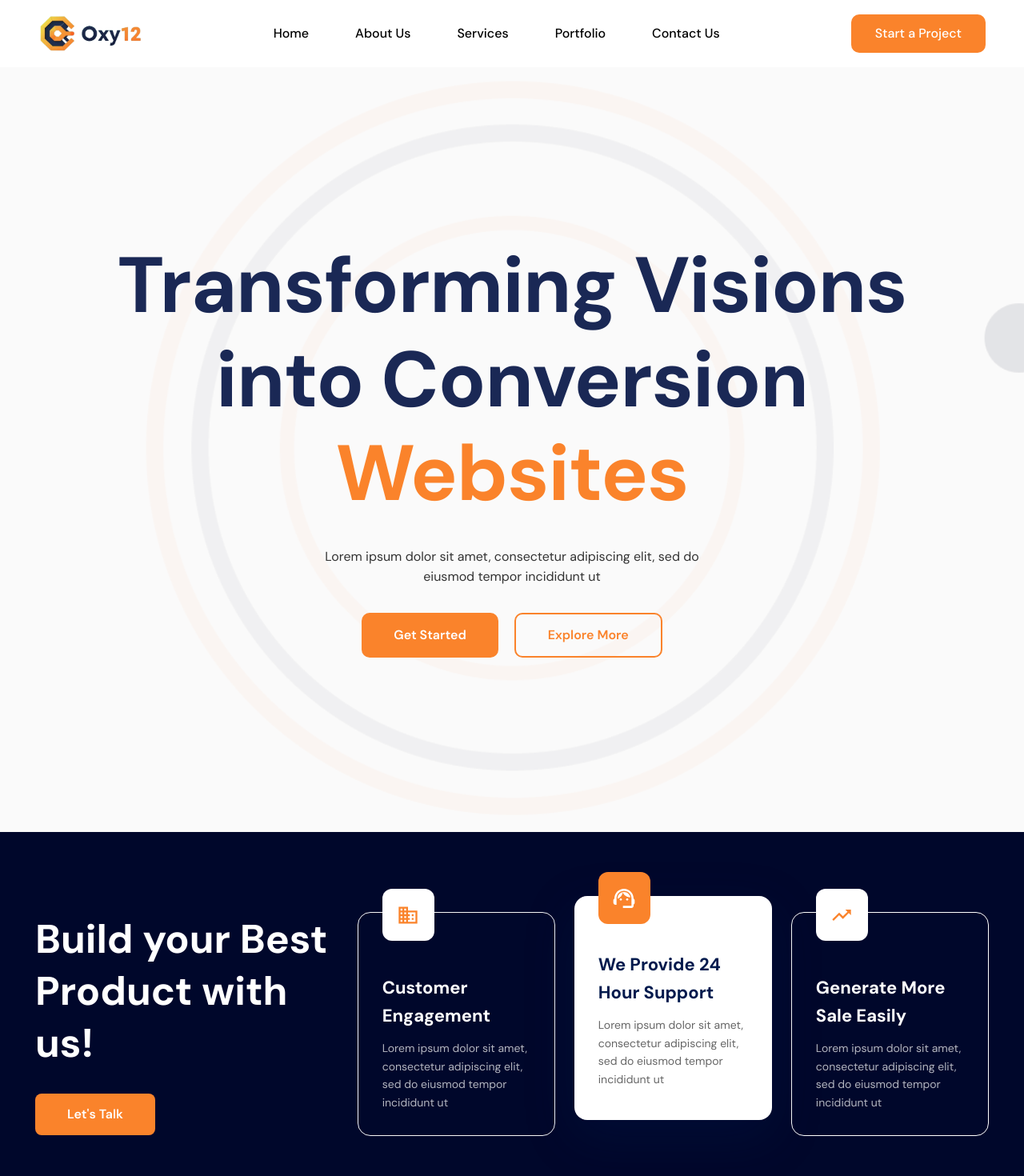
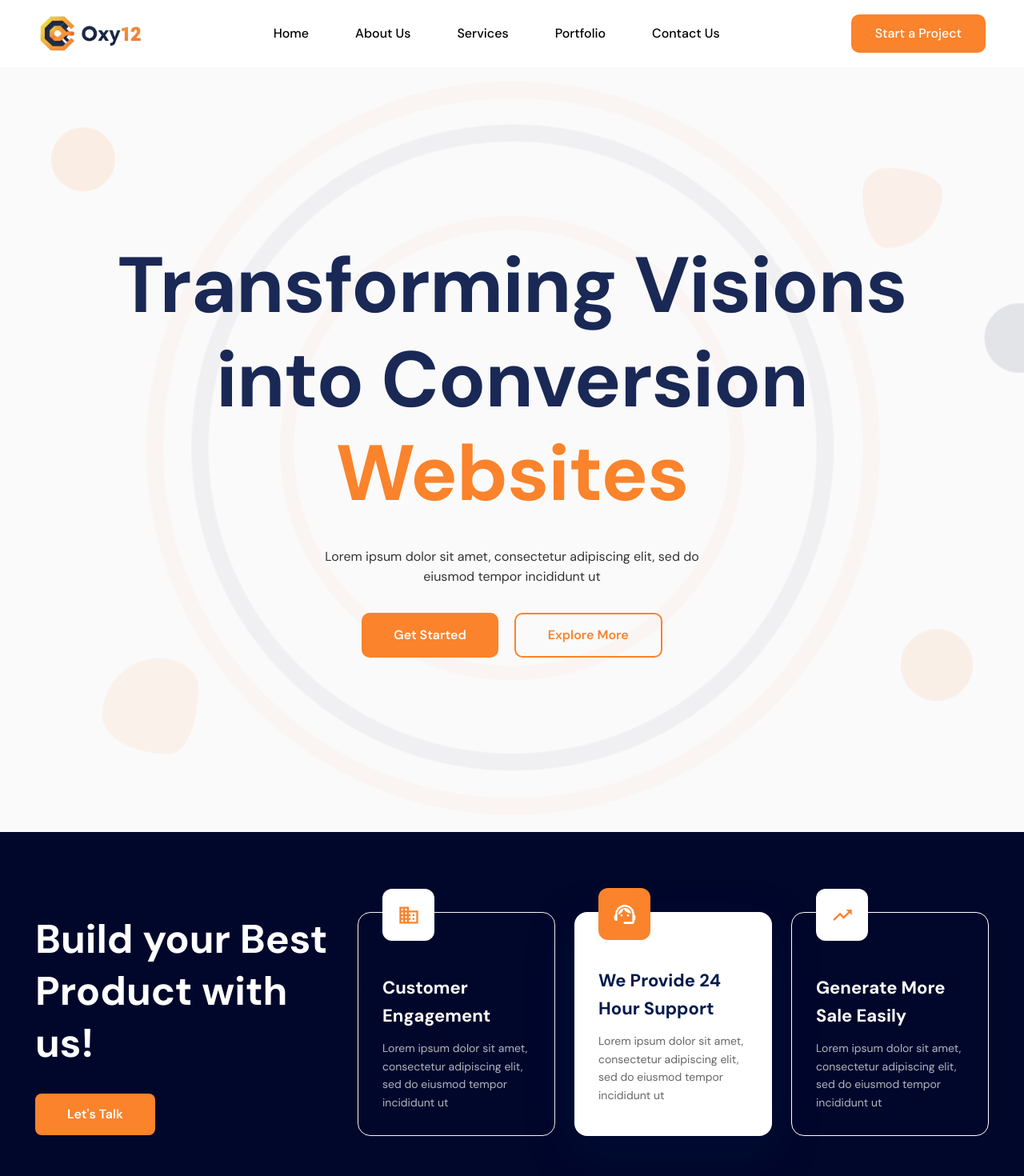
Before and after one commit to Bright-Circuit/Oxy12-Website, a Next.js app: page / in a window 1280 px wide. Shown: the top 1470 px of the page at 80% size. Built offline with nearby package versions, Linux system fonts and the light colour scheme.

Commit message:
add some changes

```diff
--- a/src/app/(website)/page.jsx
+++ b/src/app/(website)/page.jsx
@@ -1,6 +1,6 @@
 'use client'
 
-import React, { useState } from 'react'
+import React, { useState, useRef, useEffect } from 'react'
 import { Box, Container, Typography, Button, Stack, Grid, Paper } from '@mui/material'
 import BusinessIcon from '@mui/icons-material/Business'
 import SupportAgentIcon from '@mui/icons-material/SupportAgent'
@@ -12,8 +12,51 @@ import StarIcon from '@mui/icons-material/Star'
 import ChevronLeftIcon from '@mui/icons-material/ChevronLeft'
 import ChevronRightIcon from '@mui/icons-material/ChevronRight'
 
+// Custom hook for scroll animations
+const useInView = (ref, options = {}) => {
+  const [isInView, setIsInView] = useState(false)
+
+  useEffect(() => {
+    const observer = new IntersectionObserver(([entry]) => {
+      if (entry.isIntersecting) {
+        setIsInView(true)
+        observer.unobserve(entry.target)
+      }
+    }, {
+      threshold: 0.1,
+      ...options,
+    })
+
+    if (ref.current) {
+      observer.observe(ref.current)
+    }
+
+    return () => {
+      if (ref.current) {
+        observer.unobserve(ref.current)
+      }
+    }
+  }, [ref, options])
+
+  return isInView
+}
+
 export default function page() {
   const [currentIndex, setCurrentIndex] = useState(1)
+
+  // Refs for scroll animations
+  const featuresRef = useRef(null)
+  const whoWeAreRef = useRef(null)
+  const servicesRef = useRef(null)
+  const ctaRef = useRef(null)
+  const testimonialsRef = useRef(null)
+
+  // Check if sections are in view
+  const featuresInView = useInView(featuresRef)
+  const whoWeAreInView = useInView(whoWeAreRef)
+  const servicesInView = useInView(servicesRef)
+  const ctaInView = useInView(ctaRef)
+  const testimonialsInView = useInView(testimonialsRef)
 
   const testimonials = [
     {
@@ -92,6 +135,24 @@ export default function page() {
           marginTop: { xs: '70px', sm: '70px', md: '60px', lg: '80px', xl: '20px' },
           background: 'url(/images/hero-images/hero.png) center center/cover no-repeat',
           padding: { xs: '50px 10px', sm: '50px 20px', md: '40px 0', lg: '20px 0' },
+          '@keyframes fadeInUp': {
+            from: {
+              opacity: 0,
+              transform: 'translateY(30px)',
+            },
+            to: {
+              opacity: 1,
+              transform: 'translateY(0)',
+            },
+          },
+          '@keyframes float': {
+            '0%, 100%': {
+              transform: 'translateY(0px)',
+            },
+            '50%': {
+              transform: 'translateY(-20px)',
+            },
+          },
         }}
       >
         <Box
@@ -102,6 +163,71 @@ export default function page() {
             width: '100%',
             height: '100%',
             pointerEvents: 'none',
+          }}
+        />
+
+        {/* Floating Shapes */}
+        {/* Shape 1 - Top Left */}
+        <Box
+          sx={{
+            position: 'absolute',
+            top: '10%',
+            left: '5%',
+            width: { xs: '40px', md: '80px' },
+            height: { xs: '40px', md: '80px' },
+            borderRadius: '50%',
+            backgroundColor: 'rgba(250, 131, 43, 0.1)',
+            pointerEvents: 'none',
+            animation: 'float 4s ease-in-out infinite',
+            zIndex: 1,
+          }}
+        />
+
+        {/* Shape 2 - Top Right */}
+        <Box
+          sx={{
+            position: 'absolute',
+            top: '15%',
+            right: '8%',
+            width: { xs: '50px', md: '100px' },
+            height: { xs: '50px', md: '100px' },
+            borderRadius: '30% 70% 70% 30% / 30% 30% 70% 70%',
+            backgroundColor: 'rgba(250, 131, 43, 0.08)',
+            pointerEvents: 'none',
+            animation: 'float 5s ease-in-out infinite reverse',
+            zIndex: 1,
+          }}
+        />
+
+        {/* Shape 3 - Bottom Left */}
+        <Box
+          sx={{
+            position: 'absolute',
+            bottom: '10%',
+            left: '10%',
+            width: { xs: '60px', md: '120px' },
+            height: { xs: '60px', md: '120px' },
+            borderRadius: '60% 40% 30% 70% / 60% 30% 70% 40%',
+            backgroundColor: 'rgba(250, 131, 43, 0.07)',
+            pointerEvents: 'none',
+            animation: 'float 6s ease-in-out infinite',
+            zIndex: 1,
+          }}
+        />
+
+        {/* Shape 4 - Bottom Right */}
+        <Box
+          sx={{
+            position: 'absolute',
+            bottom: '15%',
+            right: '5%',
+            width: { xs: '45px', md: '90px' },
+            height: { xs: '45px', md: '90px' },
+            borderRadius: '50%',
+            backgroundColor: 'rgba(250, 131, 43, 0.09)',
+            pointerEvents: 'none',
+            animation: 'float 4.5s ease-in-out infinite reverse',
+            zIndex: 1,
           }}
         />
 
@@ -128,6 +254,7 @@ export default function page() {
                 color: '#1a2855',
                 letterSpacing: '-1px',
                 margin: 0,
+                animation: 'fadeInUp 0.8s ease-out 0.2s both',
               }}
             >
               Transforming Visions
@@ -153,6 +280,7 @@ export default function page() {
                 lineHeight: 1.6,
                 maxWidth: { xs: '100%', md: '500px' },
                 fontWeight: 400,
+                animation: 'fadeInUp 0.8s ease-out 0.4s both',
               }}
             >
               Lorem ipsum dolor sit amet, consectetur adipiscing elit, sed do
@@ -166,6 +294,7 @@ export default function page() {
               sx={{
                 justifyContent: 'center',
                 width: { xs: '100%', sm: 'auto' },
+                animation: 'fadeInUp 0.8s ease-out 0.6s both',
               }}
             >
               <Button
@@ -222,17 +351,58 @@ export default function page() {
 
       {/* Features Section */}
       <Box
+        ref={featuresRef}
         sx={{
           bgcolor: 'secondary.main',
           padding: { xs: '60px 20px', md: '100px 20px' },
           position: 'relative',
+          '@keyframes slideInUp': {
+            from: {
+              opacity: 0,
+              transform: 'translateY(50px)',
+            },
+            to: {
+              opacity: 1,
+              transform: 'translateY(0)',
+            },
+          },
+          '@keyframes slideInLeft': {
+            from: {
+              opacity: 0,
+              transform: 'translateX(-50px)',
+            },
+            to: {
+              opacity: 1,
+              transform: 'translateX(0)',
+            },
+          },
+          '@keyframes slideInRight': {
+            from: {
+              opacity: 0,
+              transform: 'translateX(50px)',
+            },
+            to: {
+              opacity: 1,
+              transform: 'translateX(0)',
+            },
+          },
+          '@keyframes scaleInUp': {
+            from: {
+              opacity: 0,
+              transform: 'scale(0.9) translateY(30px)',
+            },
+            to: {
+              opacity: 1,
+              transform: 'scale(1) translateY(0)',
+            },
+          },
         }}
       >
         <Container maxWidth="xl">
           <Grid container spacing={{ xs: 3, md: 2 }} alignItems="center">
             {/* Left Content */}
             <Grid item xs={12} md={4}>
-              <Box>
+              <Box sx={{ animation: featuresInView ? 'slideInLeft 0.8s ease-out' : 'none' }}>
                 <Typography
                   sx={{
                     fontSize: { xs: '28px', sm: '32px', md: '50px' },
@@ -269,7 +439,7 @@ export default function page() {
             </Grid>
 
             {/* Right Content - Cards */}
-            <Grid item xs={12} md={8} justifyContent={'space-between'}>
+            <Grid item xs={12} md={8}>
               <Grid container spacing={{ xs: 2, md: 3 }} alignItems="stretch">
                 {/* Card 1 - Customer Engagement */}
                 <Grid item xs={12} sm={6} md={4}>
@@ -284,6 +454,7 @@ export default function page() {
                       flexDirection: 'column',
                       justifyContent: 'space-between',
                       transition: 'all 0.3s ease',
+                      animation: featuresInView ? 'scaleInUp 0.8s ease-out 0.1s both' : 'none',
                       '&:hover': {
                         border: '1px solid rgba(255, 122, 61, 0.5)',
                         boxShadow: '0 8px 24px rgba(255, 122, 61, 0.15)',
@@ -346,6 +517,7 @@ export default function page() {
                       transition: 'all 0.3s ease',
                       boxShadow: '0 20px 60px rgba(0, 26, 77, 0.3)',
                       transform: { xs: 'translateY(0)', md: 'translateY(-20px)' },
+                      animation: featuresInView ? 'scaleInUp 0.8s ease-out 0.2s both' : 'none',
                       '&:hover': {
                         transform: { xs: 'translateY(0)', md: 'translateY(-28px)' },
                         boxShadow: '0 30px 80px rgba(0, 26, 77, 0.4)',
@@ -409,6 +581,7 @@ export default function page() {
                       flexDirection: 'column',
                       justifyContent: 'space-between',
                       transition: 'all 0.3s ease',
+                      animation: featuresInView ? 'scaleInUp 0.8s ease-out 0.3s both' : 'none',
                       '&:hover': {
                         border: '1px solid rgba(255, 122, 61, 0.5)',
                         boxShadow: '0 8px 24px rgba(255, 122, 61, 0.15)',
@@ -464,10 +637,19 @@ export default function page() {
 
       {/* Who We Are Section */}
       <Box
+        ref={whoWeAreRef}
         sx={{
           backgroundColor: '#ffffff',
           padding: { xs: '60px 10px', md: '100px 20px' },
           position: 'relative',
+          '@keyframes slideInLeft': {
+            from: { opacity: 0, transform: 'translateX(-50px)' },
+            to: { opacity: 1, transform: 'translateX(0)' },
+          },
+          '@keyframes slideInRight': {
+            from: { opacity: 0, transform: 'translateX(50px)' },
+            to: { opacity: 1, transform: 'translateX(0)' },
+          },
         }}
       >
         <Container maxWidth="xl">
@@ -480,6 +662,7 @@ export default function page() {
                   height: { xs: '350px', md: '450px' },
                   borderRadius: '24px',
                   overflow: 'hidden',
+                  animation: whoWeAreInView ? 'slideInLeft 0.8s ease-out' : 'none',
                 }}
               >
                 {/* Background gray box */}
@@ -525,7 +708,7 @@ export default function page() {
 
             {/* Right - Content */}
             <Grid item xs={12} md={6}>
-              <Box>
+              <Box sx={{ animation: whoWeAreInView ? 'slideInRight 0.8s ease-out' : 'none' }}>
                 {/* "Who We Are" Label */}
                 <Typography
                   sx={{
@@ -611,15 +794,20 @@ export default function page() {
 
       {/* Services & Solutions Section */}
       <Box
+        ref={servicesRef}
         sx={{
           backgroundColor: '#F9F9F9',
           padding: { xs: '60px 10px', md: '100px 20px' },
           position: 'relative',
+          '@keyframes fadeInUp': {
+            from: { opacity: 0, transform: 'translateY(30px)' },
+            to: { opacity: 1, transform: 'translateY(0)' },
+          },
         }}
       >
         <Container maxWidth="xl">
           {/* Section Header */}
-          <Box sx={{ marginBottom: { xs: '50px', md: '80px' } }}>
+          <Box sx={{ marginBottom: { xs: '50px', md: '80px' }, animation: servicesInView ? 'fadeInUp 0.8s ease-out' : 'none' }}>
             {/* "Services" Label */}
             <Typography
               sx={{
@@ -694,6 +882,7 @@ export default function page() {
                   justifyContent: 'flex-start',
                   minHeight: '320px',
                   transition: 'all 0.3s ease',
+                  animation: servicesInView ? 'fadeInUp 0.8s ease-out 0.1s both' : 'none',
                   boxShadow: '0 2px 8px rgba(0, 0, 0, 0.05)',
                   '&:hover': {
                     boxShadow: '0 8px 24px rgba(0, 0, 0, 0.1)',
@@ -757,6 +946,7 @@ export default function page() {
                   justifyContent: 'flex-start',
                   minHeight: '320px',
                   transition: 'all 0.3s ease',
+                  animation: servicesInView ? 'fadeInUp 0.8s ease-out 0.2s both' : 'none',
                   boxShadow: '0 12px 40px rgba(0, 26, 77, 0.25)',
                   transform: { xs: 'none', md: 'translateY(-20px)' },
                   '&:hover': {
@@ -821,6 +1011,7 @@ export default function page() {
                   justifyContent: 'flex-start',
                   minHeight: '320px',
                   transition: 'all 0.3s ease',
+                  animation: servicesInView ? 'fadeInUp 0.8s ease-out 0.3s both' : 'none',
                   boxShadow: '0 2px 8px rgba(0, 0, 0, 0.05)',
                   '&:hover': {
                     boxShadow: '0 8px 24px rgba(0, 0, 0, 0.1)',
@@ -876,10 +1067,15 @@ export default function page() {
 
       {/* CTA Section - Ready to Start Your Next Project */}
       <Box
+        ref={ctaRef}
         sx={{
           backgroundColor: '#ffffff',
           padding: { xs: '50px 10px', md: '80px 20px' },
           position: 'relative',
+          '@keyframes scaleInUp': {
+            from: { opacity: 0, transform: 'scale(0.9) translateY(30px)' },
+            to: { opacity: 1, transform: 'scale(1) translateY(0)' },
+          },
         }}
       >
         <Container maxWidth="xl">
@@ -894,6 +1090,7 @@ export default function page() {
               alignItems: 'center',
               justifyContent: 'center',
               minHeight: { xs: '350px', md: '450px' },
+              animation: ctaInView ? 'scaleInUp 0.8s ease-out' : 'none',
             }}
           >
             {/* Main Heading */}
@@ -950,15 +1147,20 @@ export default function page() {
 
       {/* Testimonials Section */}
       <Box
+        ref={testimonialsRef}
         sx={{
           backgroundColor: '#ffffff',
           padding: { xs: '60px 20px', md: '80px 20px' },
           position: 'relative',
+          '@keyframes fadeInUp': {
+            from: { opacity: 0, transform: 'translateY(30px)' },
+            to: { opacity: 1, transform: 'translateY(0)' },
+          },
         }}
       >
         <Container maxWidth="xl">
           {/* Section Header */}
-          <Box sx={{ textAlign: 'center', marginBottom: { xs: '50px', md: '80px' } }}>
+          <Box sx={{ textAlign: 'center', marginBottom: { xs: '50px', md: '80px' }, animation: testimonialsInView ? 'fadeInUp 0.8s ease-out' : 'none' }}>
             {/* "Testimonials" Label */}
             <Typography
               sx={{
@@ -993,6 +1195,7 @@ export default function page() {
               alignItems: 'center',
               justifyContent: 'center',
               gap: { xs: 2, md: 4 },
+              animation: testimonialsInView ? 'fadeInUp 0.8s ease-out 0.2s both' : 'none',
             }}
           >
             {/* Previous Button */}
```
